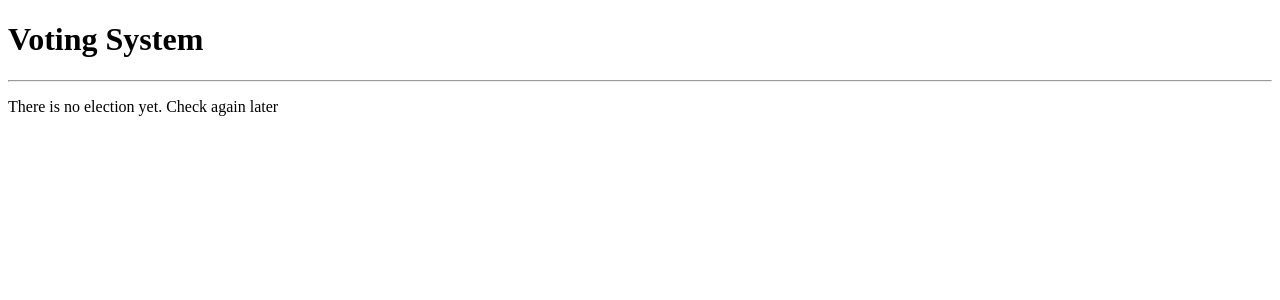
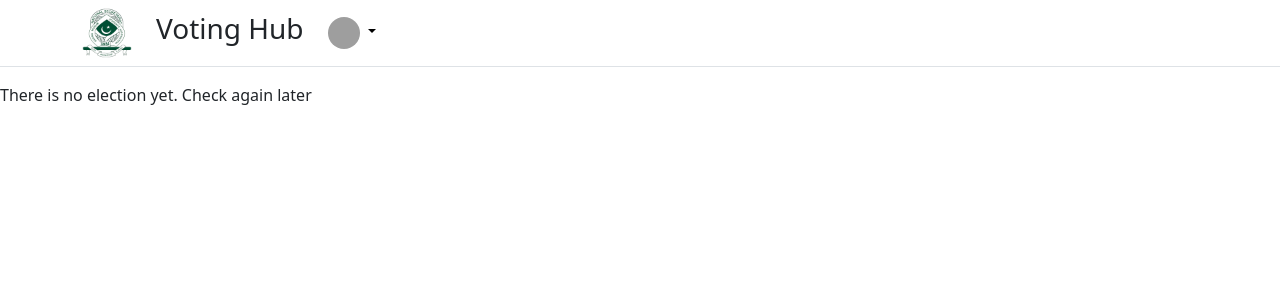
Before and after one commit to manaf-dev/e-voting-system, a Django app: page / in a window 1280 px wide. Shown: the top 300 px of the page. Run offline with Django 5.2, Linux system fonts and the light colour scheme; data that the repository does not hold is empty; grey boxes are pictures that could not be loaded.

Commit message:
Added a function in views to check if user has finished voting for an election or not. I have also started adding bootstrap for frontend.

```diff
--- a/polls/models.py
+++ b/polls/models.py
@@ -19,11 +19,6 @@ class Election(models.Model):
 
     def __str__(self):
         return self.name
-
-    def has_user_finished_voting(self, user):
-        positions = Position.objects.filter(candidates__election=self).distinct().count()
-        user_votes = Vote.objects.filter(voter=user, election=self)
-        return positions == user_votes
 
 
 class Position(models.Model):
--- a/polls/templates/polls/home.html
+++ b/polls/templates/polls/home.html
@@ -5,19 +5,21 @@
 {% block content %}
 
 {% for election_status in elections_status %}
+<div class="container">
+    <div class="card mx-auto" style="width: 18rem;">
+        <img src="..." class="card-img-top" alt="...">
+        <div class="card-body">
+        <h5 class="card-title">{{election_status.election.name}}</h5>
+        <p class="card-text">{{election_status.election.description}}</p>
+        {% if election_status.status == True %}
+        <a href="{% url 'ballots' election_status.election.slug %}" class="btn btn-primary">View Votes</a>
+        {% else %}
+        <a href="{% url 'ballots' election_status.election.slug %}" class="btn btn-primary">Start vote</a>
+        {% endif %}
+        </div>
+    </div>
+</div>
 
-
-<div class="election-card">
-    <h3>{{election_status.election.name}}</h3>
-    <p>{{election_status.election.description}}</p>
-
-    {% if election_status.status %}
-    <a href="{% url 'ballots' election.slug %}">View Votes</a>
-    {% else %}
-    <a href="{% url 'ballots' election.slug %}">Start vote</a>
-
-    {% endif %}
-</div>
 {% empty %}
 <p>There is no election yet. Check again later</p>
 {% endfor %}
--- a/polls/views.py
+++ b/polls/views.py
@@ -24,12 +24,22 @@ class HomeView(ListView):
         elections_status = [
             {
                 "election": election,
-                "status": election.has_user_finished_voting(self.request.user),
+                "status": has_user_finished_voting(self.request.user.id, election.id),
             }
             for election in elections
         ]
         context["elections_status"] = elections_status
         return context
+
+
+def has_user_finished_voting(user, election):
+    positions = (
+        Position.objects.filter(candidates__election=election).distinct().count()
+    )
+    user_votes = Vote.objects.filter(voter=user, election=election).count()
+    if not positions or not user_votes:
+        return False
+    return positions == user_votes
 
 
 class BallotsView(ListView):
@@ -64,7 +74,7 @@ def vote(request, election_id, candidate_id, position_id):
             election=election,
             position=position,
         )
-        next_page = int(request.POST.get("ballot"))
+        next_page = request.POST.get("ballot")
         if not next_page:
             return redirect("vote-complete")
 
@@ -76,4 +86,4 @@ def vote(request, election_id, candidate_id, position_id):
 
 
 class VoteCompleteView(TemplateView):
-    template_name = "vote_complete.html"
+    template_name = "polls/vote_complete.html"
--- a/templates/base.html
+++ b/templates/base.html
@@ -5,11 +5,60 @@
   <head>
     <meta charset="UTF-8" />
     <meta name="viewport" content="width=device-width, initial-scale=1.0" />
+    <link
+      href="https://cdn.jsdelivr.net/npm/bootstrap@5.3.3/dist/css/bootstrap.min.css"
+      rel="stylesheet"
+      integrity="sha384-QWTKZyjpPEjISv5WaRU9OFeRpok6YctnYmDr5pNlyT2bRjXh0JMhjY6hW+ALEwIH"
+      crossorigin="anonymous"
+    />
     <title>GMSA Voting System | {% block title %}{% endblock title %}</title>
   </head>
-  <body>
-    <h1>Voting System</h1>
-    <hr />
-    {% block content %} {% endblock content %}
+  <body class="bg-slate">
+    <header class="p-2 mb-3 border-bottom">
+      <div class="container">
+        <div
+          class="d-flex flex-wrap gap-4 align-items-center justify-content-center justify-content-lg-start"
+        >
+          <a
+            href="/"
+            class="d-flex align-items-center mb-2 mb-lg-0 link-body-emphasis text-decoration-none"
+          >
+            <img src="{% static "imgs/logo.png" %}" alt="gmsa-logo" height="50">
+          </a>
+
+          <h3>Voting Hub</h3>
+
+          <div class="dropdown text-end">
+            <a
+              href="#"
+              class="d-block link-body-emphasis text-decoration-none dropdown-toggle"
+              data-bs-toggle="dropdown"
+              aria-expanded="false"
+            >
+              <img
+                src="https://github.com/mdo.png"
+                alt="mdo"
+                width="32"
+                height="32"
+                class="rounded-circle"
+              />
+            </a>
+            <ul class="dropdown-menu text-small">
+              <li><a class="dropdown-item" href="#">Settings</a></li>
+              <li><hr class="dropdown-divider" /></li>
+              <li><a class="dropdown-item" href="#">Sign out</a></li>
+            </ul>
+          </div>
+        </div>
+      </div>
+    </header>
+    <div>
+      {% block content %} {% endblock content %}
+    </div>
+    <script
+      src="https://cdn.jsdelivr.net/npm/bootstrap@5.3.3/dist/js/bootstrap.bundle.min.js"
+      integrity="sha384-YvpcrYf0tY3lHB60NNkmXc5s9fDVZLESaAA55NDzOxhy9GkcIdslK1eN7N6jIeHz"
+      crossorigin="anonymous"
+    ></script>
   </body>
 </html>
```
Also changed, not shown: static/imgs/logo.png (added).
